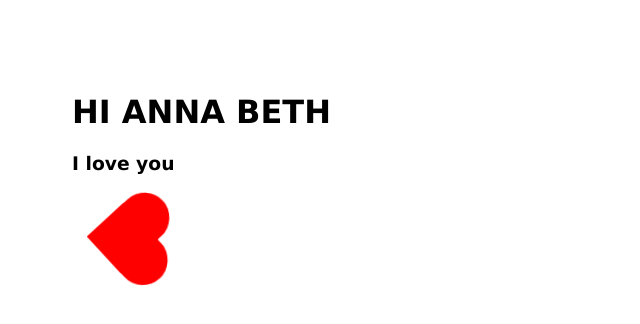
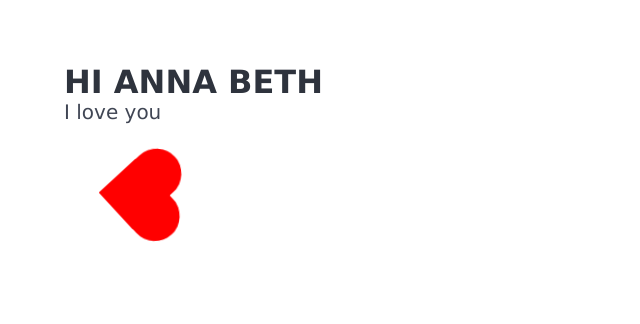
Before and after one commit to bjs0026/sideboi, a plain HTML site: page index.html in a window 1280 px wide. Shown: the whole page, without its empty margins (0-640 px from the left). Drawn offline with nearby package versions, Linux system fonts and the light colour scheme.

Commit message:
Add files via upload
spinny!!

```diff
--- a/index.css
+++ b/index.css
@@ -1,16 +1,21 @@
+@import "https://cdn.jsdelivr.net/npm/bulma@1.0.1/css/bulma.min.css";
+
 body {
   padding: 5%;
-    font-family:'Lucida Sans', 'Lucida Sans Regular', 'Lucida Grande', 'Lucida Sans Unicode', Geneva, Verdana, sans-serif
+  font-family: "Lucida Sans", "Lucida Sans Regular", "Lucida Grande",
+    "Lucida Sans Unicode", Geneva, Verdana, sans-serif;
 }
 
 #heart {
   position: relative;
   width: 100px;
   height: 90px;
+  margin: 20px;
   -webkit-animation: spin 4s cubic-bezier(0.05, 0.82, 0.165, 2) infinite;
 }
 
-#heart:before, #heart:after {
+#heart:before,
+#heart:after {
   position: absolute;
   content: "";
   left: 50px;
@@ -26,7 +31,7 @@ body {
 #heart:after {
   left: 0;
   transform: rotate(45deg);
-    transform-origin :100% 100%;
+  transform-origin: 100% 100%;
 }
 
 @-moz-keyframes spin {
--- a/index.html
+++ b/index.html
@@ -7,8 +7,8 @@
     <link rel="stylesheet" href="index.css" />
   </head>
   <body>
-    <h1>HI ANNA BETH</h1>
-    <h3>I love you</h3>
+    <h1 class="title">HI ANNA BETH</h1>
+    <h3 class="subtitle">I love you</h3>
     <div id="heart"></div>
   </body>
 </html>
```
Lines whose indentation alone changed are shown as unchanged.
